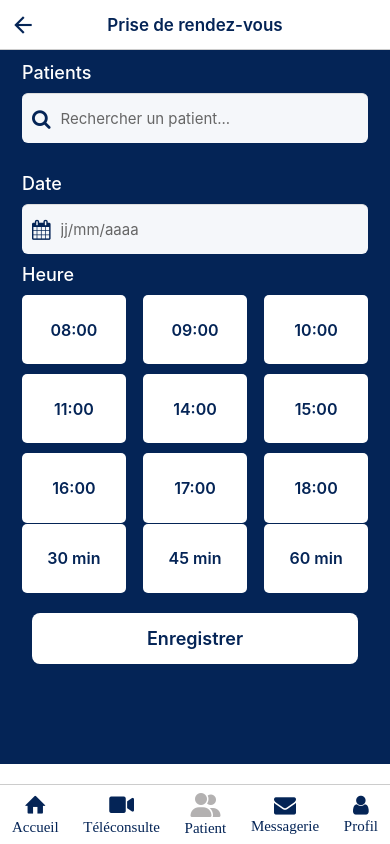
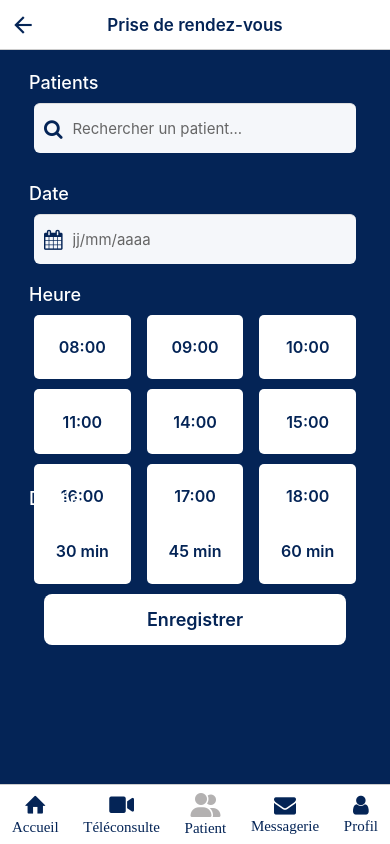
Before and after one commit to Juleslgc/Demoday_Cardiohub, a React Native app in the folder frontend/: screen /AppointmentScreen in a window 390 px wide. Built offline with nearby package versions, Linux system fonts and the light colour scheme.

Commit message:
fix(frontend): homogenization of the UI for AppointmentScreen, CalendarScreen, EditAppointmentScreen and TeleconsultationProScreen

```diff
--- a/frontend/src/screens/pro/AppointmentScreen.js
+++ b/frontend/src/screens/pro/AppointmentScreen.js
@@ -1,10 +1,10 @@
 import React, { useEffect, useState } from "react";
 import { SafeAreaView } from "react-native-safe-area-context";
-import { View, Text, StyleSheet, ScrollView, TouchableOpacity, TextInput, FlatList } from "react-native";
+import { View, Text, StyleSheet, ScrollView, TouchableOpacity, TextInput } from "react-native";
 import FooterPro from "../../components/FooterPro";
-import MaterialIcons from '@expo/vector-icons/MaterialIcons';
 import FontAwesome from '@expo/vector-icons/FontAwesome';
 import { searchPatientsByName, createAppointment } from "../../services/api";
+import HeaderPage from "../../components/HeaderPage";
 
 /**
 * Screen for creating an appointment for a professional.
@@ -160,24 +160,19 @@ export default function AppointmentScreen({ navigation }) {
     }
   };
 
-
   return (
     <SafeAreaView style={styles.container}>
-      {/* === HEADER === */}
-      <View style={styles.header}>
-        <TouchableOpacity onPress={() => navigation.goBack()} style={styles.backButton}>
-          <MaterialIcons name="arrow-back" size={26} color="#042456" />
-        </TouchableOpacity>
-        <View style={styles.headerCenter}>
-          <Text style={styles.headerTitle}>Prise de rendez-vous</Text>
-        </View>
-      </View>
+      <HeaderPage title="Prise de rendez-vous" />
+
       {/* === SCROLLABLE CONTENT === */}
       <ScrollView
+        style={{ flex: 1, marginTop: 60 }}
         contentContainerStyle={styles.scrollContainer}
         showsVerticalScrollIndicator={false}
         >
-          <View style={{marginBottom: -10}}>
+          {/* --- Patients section --- */}
+          <View style={styles.content}>
+            <View style={[styles.sectionContainer, { position: "relative" }]}>
               <Text style={styles.text}>Patients</Text>
               {/* Search bar */}
               <View style={styles.searchSection}>
@@ -196,7 +191,7 @@ export default function AppointmentScreen({ navigation }) {
                       return;
                     }
 
-                  // Appel API pour rechercher les patients
+                    // Call API to search patients
                     try {
                       const results = await searchPatientsByName(text);
                       setPatients(results);
@@ -226,8 +221,9 @@ export default function AppointmentScreen({ navigation }) {
                 </View>
               )}
             </View>
+
           {/* --- Date selection --- */}
-          <View style={{marginBottom: -10}}>
+          <View style={styles.sectionContainer}>
             <Text style={styles.text}>Date</Text>
             <View style={styles.searchSection}>
             <FontAwesome name="calendar" size={20} color="#042456" style={styles.searchIcon} />
@@ -241,14 +237,15 @@ export default function AppointmentScreen({ navigation }) {
               />
             </View>
             {/* Dynamic error display */}
-            <View style={{ marginTop: -40, marginBottom: 20 }}>
+            <View style={{ marginTop: -10 }}>
               {dateErrors.invalidFormat && <Text style={styles.errorText}>Format incorrect, jj/mm/aaaa</Text>}
               {dateErrors.invalidDayMonth && <Text style={styles.errorText}>Jour ou mois ou année invalide</Text>}
               {dateErrors.pastDate && <Text style={styles.errorText}>La date ou l'heure est déjà passée</Text>}
             </View>
           </View>
+
           {/* --- Time selection --- */}
-          <View style={{marginBottom: -10}}>
+          <View style={styles.sectionContainer}>
             <Text style={styles.text}>Heure</Text>
             <View style={styles.allActions}>
               {timeSlots.map((time, index) => (
@@ -258,8 +255,9 @@ export default function AppointmentScreen({ navigation }) {
               ))}
             </View>
           </View>
+
           {/* --- Duration selection --- */}
-          <View style={{marginBottom: -10}}>
+          <View style={styles.sectionContainer}>
             <Text style={styles.text}>Durée</Text>
             <View style={styles.allActions}>
               {durationSlots.map((duration, index) => (
@@ -269,12 +267,13 @@ export default function AppointmentScreen({ navigation }) {
               ))}
             </View>
           </View>
+
           {/* --- Save button --- */}
-          <View style={{marginTop: 30}}>
             <TouchableOpacity style={styles.saveButton} activeOpacity={0.8} onPress={handleCreateAppointment}>
               <Text style={styles.saveButtonText}>Enregistrer</Text>
             </TouchableOpacity>
           </View>
+
           </ScrollView>
       {/* === FOOTER === */}
       <FooterPro />
@@ -285,45 +284,28 @@ export default function AppointmentScreen({ navigation }) {
 const styles = StyleSheet.create({
   container: {
     flex: 1,
-    backgroundColor: "#fff",
+    backgroundColor: "#042456",
   },
-  /** HEADER **/
-  header: {
-    flexDirection: "row",
-    alignItems: "center",
-    justifyContent: "center",
-    backgroundColor: "#fff",
-    height: 50,
-    borderBottomWidth: 1,
-    borderBottomColor: "#ccc",
-    position: "relative",
+  /** SCROLLABLE CONTENT **/
+  scrollContainer: {
+    padding: 12,
+    paddingBottom: 100, // to prevent the bottom from being hidden under the footer
+    backgroundColor: "#042456"
   },
-  backButton: {
-    position: "absolute",
-    left: 10,
-    zIndex: 2,
+  content: {
+    flex: 1,
+    paddingHorizontal: 12,
+    paddingBottom: 80, // évite que le footer masque le bouton
   },
-  headerCenter: {
-    flex: 1,
-    alignItems: "center",
-  },
-  headerTitle: {
-    fontSize: 17,
-    fontWeight: "600",
-    color: "#042456",
+  sectionContainer: {
+    marginBottom: 20, // même espacement entre chaque bloc
   },
   text: {
     fontSize: 18,
     color: "#fff",
     fontWeight: "500",
     marginBottom: 10,
-    marginLeft: 10,
-  },
-  /** SCROLLABLE CONTENT **/
-  scrollContainer: {
-    padding: 12,
-    paddingBottom: 100, // to prevent the bottom from being hidden under the footer
-    backgroundColor: "#042456"
+    marginLeft: 5,
   },
   /** SEARCH BAR **/
   searchSection: {
@@ -334,7 +316,7 @@ const styles = StyleSheet.create({
     borderTopColor: "#ddd",
     borderRadius: 6,
     marginHorizontal: 10,
-    marginBottom: 40,
+    marginBottom: 10,
     minHeight: 50,
     paddingLeft: 10,
     paddingRight: 5,
@@ -349,14 +331,15 @@ const styles = StyleSheet.create({
   },
 dropdown: {
   backgroundColor: "#ccc",
+  position: "absolute",
+  top: 70, // légèrement plus précis : juste sous la barre de recherche
+  left: 10, // aligne avec le marginHorizontal de la barre
+  right: 10, // idem de l’autre côté
   borderRadius: 6,
-  marginHorizontal: 10,
-  marginTop: -40,
-  marginBottom: 20,
-  maxHeight: 150,
   borderWidth: 1,
   borderColor: "#aba9a9ff",
-  zIndex: 5, // make sure it's on top
+  maxHeight: 150,
+  //zIndex: 10, // pour passer au-dessus de tout
 },
 dropdownItem: {
   paddingVertical: 10,
@@ -364,13 +347,12 @@ dropdownItem: {
   borderBottomWidth: 1,
   borderBottomColor: "#aba9a9ff",
 },
-
 allActions: {
   flexDirection: 'row',
   flexWrap: 'wrap',
   justifyContent: 'space-between', // uniform spacing between columns
   marginHorizontal: 10,
-  marginBottom: -30
+  marginBottom: -70
 },
 square: {
   width: '30%', // 3 columns → 30% + gaps
@@ -392,7 +374,7 @@ saveButton: {
   borderRadius: 8,
   alignItems: 'center',
   marginHorizontal: 20,
-  marginTop: 20,
+  marginTop: 50,
 },
 saveButtonText: {
   color: '#042456',
--- a/frontend/src/screens/pro/CalendarScreen.js
+++ b/frontend/src/screens/pro/CalendarScreen.js
@@ -14,9 +14,13 @@ import { getAppointmentPro } from "../../services/api";
 */
 export default function CalendarScreen() {
   // --- Local States ---
+  const today = new Date().toISOString().split('T')[0]; // retrieves only the date
+
   const [appointments, setAppointments] = useState([]); // complete list of appointments
-  const [markedDates, setMarkedDates] = useState({}); // days marked on the calendar
-  const [selectedDate, setSelectedDate] = useState(null); // currently selected day
+  const [markedDates, setMarkedDates] = useState({
+    [today]: { selected: true, selectedColor: "#00BFFF"},
+  }); // days marked on the calendar
+  const [selectedDate, setSelectedDate] = useState(today); // currently selected day
   const [loading, setLoading] = useState(false); // loading indicator
 
   // --- Calendar configuration in French ---
@@ -67,7 +71,13 @@ export default function CalendarScreen() {
                 marks[formattedDate] = { marked: true, dotColor: '#00BFFF' };
               }
             });
-            setMarkedDates(marks);
+            setMarkedDates({
+              ...marks,
+              [today]: { ...(marks[today] || {}), selected: true, selectedColor: "#00BFFF" },
+            });
+
+            // Forces today's date as selected
+            setSelectedDate(today);
           }
         } catch (err) {
           console.error('Erreur lors du chargement des rendez-vous :', err);
@@ -86,7 +96,25 @@ export default function CalendarScreen() {
 
   // When a day is selected in the calendar
   const handleDayPress = (day) => {
-    setSelectedDate(day.dateString);
+    const ds = day.dateString;
+
+    setSelectedDate(ds);
+
+    setMarkedDates((prev) => {
+      // Removes "selected" from all previous dates
+      const cleared = Object.fromEntries(
+        Object.entries(prev).map(([date, props]) => [
+          date,
+          { ...props, selected: false },
+        ])
+      );
+
+      // Only mark the new date as selected
+      return {
+        ...cleared,
+        [ds]: { ...(cleared[ds] || {}), selected: true, selectedColor: "#00BFFF" },
+      };
+    });
   };
 
   // --- Filtering appointments for the selected day ---
@@ -107,7 +135,9 @@ export default function CalendarScreen() {
         <ActivityIndicator size="large" color="#fff" style={{ marginTop: 50 }} />
       ) : (
         <>
+        <View style={styles.content}>
           <Calendar
+            current={selectedDate}
             style={{ marginTop: 50 }}
             onDayPress={handleDayPress}
             firstDay={1} // To make the first day Monday and not Sunday
@@ -120,36 +150,41 @@ export default function CalendarScreen() {
             }}
             markedDates={{
               ...markedDates,
-              ...(selectedDate && {
               [selectedDate]: {
+                ...(markedDates[selectedDate] || {}),
                 selected: true,
                 selectedColor: '#00BFFF',
-                  marked: markedDates[selectedDate]?.marked,
                 dotColor: '#fff',
               },
-              }),
               }}
           />
           {/* === List of appointments for the day === */}
           {selectedDate && (
               <View style={styles.appointmentsContainer}>
-              <Text style={styles.dateTitle}> Rendez-vous du {selectedDate ? selectedDate.split('-').reverse().join('/') : ''}</Text>
-
+                <Text style={styles.dateTitle}>Rendez-vous du {selectedDate ? selectedDate.split('-').reverse().join('/') : ''}</Text>
                 {rdvForSelectedDate.length > 0 ? (
                   <FlatList
                     data={rdvForSelectedDate}
                     keyExtractor={(item) => item.id.toString()}
-                  renderItem={({ item }) => (
+                    renderItem={({ item }) => {
+                      // Exemple : "28/10/2025 14:00:00"
+                      const [datePart, timePart] = item.dateTime.split(' '); // ["28/10/2025", "14:00:00"]
+                      const time = timePart ? timePart.slice(0, 5) : ''; // "14:00"
+
+                      return (
                       <Text style={styles.appointmentItem}>
-                      • {item.patient?.firstName} {item.patient?.lastName} - {item.dateTime}
+                        <Text style={{ fontWeight: "600" }}>{time}</Text>
+                         {` : ${item.patient?.firstName} ${item.patient?.lastName}`}
                       </Text>
-                  )}
+                      );
+                    }}
                   />
                 ) : (
-                <Text style={{ color: '#fff' }}>Aucun rendez-vous</Text>
+                  <Text style={{ color: '#042456', fontSize: 16 }}>Aucun rendez-vous</Text>
                 )}
               </View>
           )}
+          </View>
         </>
       )}
       {/* === FOOTER === */}
@@ -164,19 +199,29 @@ const styles = StyleSheet.create({
     flexDirection: "column",
     backgroundColor: '#042456',
   },
+  content: {
+    flex: 1,
+    paddingBottom: 10,
+  },
   appointmentsContainer: {
+    flex: 1,
+    backgroundColor: "#fff",
+    marginHorizontal: 10,
     marginTop: 20,
+    marginBottom: 70,
+    borderRadius: 8,
+    paddingVertical: 15,
     paddingHorizontal: 20,
   },
   dateTitle: {
     fontSize: 18,
     fontWeight: 'bold',
     marginBottom: 10,
-    color: "#fff"
+    color: "#042456",
   },
   appointmentItem: {
     fontSize: 16,
     marginBottom: 5,
-    color: "#fff"
+    color: "#042456",
   },
 });
--- a/frontend/src/screens/pro/EditAppointmentScreen.js
+++ b/frontend/src/screens/pro/EditAppointmentScreen.js
@@ -5,6 +5,7 @@ import FooterPro from "../../components/FooterPro";
 import MaterialIcons from '@expo/vector-icons/MaterialIcons';
 import FontAwesome from '@expo/vector-icons/FontAwesome';
 import { updatedAppointment } from "../../services/api";
+import HeaderPage from "../../components/HeaderPage";
 
 /**
 * Appointment Modification Screen (EditAppointmentScreen)
@@ -141,16 +142,10 @@ export default function EditAppointmentScreen({ navigation, route }) {
   return (
     <SafeAreaView style={styles.container}>
       {/* === Custom Header === */}
-      <View style={styles.header}>
-        <TouchableOpacity onPress={() => navigation.goBack()} style={styles.backButton}>
-          <MaterialIcons name="arrow-back" size={26} color="#042456" />
-        </TouchableOpacity>
-        <View style={styles.headerCenter}>
-          <Text style={styles.headerTitle}>Modification de rendez-vous</Text>
-        </View>
-      </View>
+      <HeaderPage title="Modification de rendez-vous" />
         {/* === Scrolling content === */}
         <ScrollView
+          style={{ flex: 1, marginTop: 60 }}
           contentContainerStyle={styles.scrollContainer}
           showsVerticalScrollIndicator={false}
         >
@@ -221,7 +216,7 @@ export default function EditAppointmentScreen({ navigation, route }) {
 const styles = StyleSheet.create({
   container: {
     flex: 1,
-    backgroundColor: "#fff",
+    backgroundColor: "#042456",
   },
   /** HEADER **/
   header: {
--- a/frontend/src/screens/pro/TeleconsultationProScreen.js
+++ b/frontend/src/screens/pro/TeleconsultationProScreen.js
@@ -207,11 +207,16 @@ export default function TeleconsultationProScreen({ navigation }) {
             ) : filteredAppointments.length === 0 ? (
               <Text style={{ color: "#fff", textAlign: "center", marginTop: 20 }}>Aucun rendez-vous à afficher</Text>
             ) : (
-              filteredAppointments.map((appointment) => (
-                <View key={appointment.id} style={styles.card}>
+              filteredAppointments.map((appointment) => {
+                const [datePart, timePart] = appointment.dateTime.split(' ');
+                const [hour, minute] = timePart ? timePart.split(':') : ['', ''];
+                const formattedTime = `${hour}:${minute}`;
+
+                return (
+                  <View key={appointment.id} style={styles.card}>
                     <View style={styles.rowCenter}>
                       <Entypo name="calendar" size={22} color="#042456" style={styles.iconInline} />
-                      <Text style={styles.title}>{appointment.dateTime}</Text>
+                      <Text style={styles.title}>{datePart} à {formattedTime}</Text>
                     </View>
                     <View style={styles.rowCenter}>
                       <MaterialIcons name="account-circle" size={45} color="#042456" style={styles.iconInline} />
@@ -236,8 +241,9 @@ export default function TeleconsultationProScreen({ navigation }) {
                       </TouchableOpacity>
                     </View>
                 </View>
-              ))
-            )}
+              );
+            })
+          )}
           </ScrollView>
           {/* === SEARCH BAR === */}
           <View style={styles.searchSection}>
@@ -261,31 +267,6 @@ const styles = StyleSheet.create({
   container: {
     flex: 1,
     backgroundColor: "#fff"
-  },
-  /** HEADER **/
-  header: {
-    flexDirection: "row",
-    alignItems: "center",
-    justifyContent: "center",
-    backgroundColor: "#fff",
-    height: 50,
-    borderBottomWidth: 1,
-    borderBottomColor: "#ccc",
-    position: "relative",
-  },
-  backButton: {
-    position: "absolute",
-    left: 10,
-    zIndex: 2,
-  },
-  headerCenter: {
-    flex: 1,
-    alignItems: "center",
-  },
-  headerTitle: {
-    fontSize: 17,
-    fontWeight: "600",
-    color: "#042456",
   },
   /** SECTION: "New appointment" button **/
   fixedAction: {
@@ -333,11 +314,10 @@ const styles = StyleSheet.create({
   },
   rowCenter: {
     flexDirection: "row",
-    backgroundColor: "#E6E6E6",
     borderRadius: 10,
     overflow: "hidden",
-    marginTop: 6,
-    marginBottom: 18,
+    marginTop: 4,
+    marginBottom: 5,
   },
   filterItem: {
     flex: 1,
@@ -351,19 +331,21 @@ const styles = StyleSheet.create({
   filterText: { fontSize: 18, color: "#042456", fontWeight: "500" },
   filterTextActive: { color: "#042456", fontWeight: "600" },
   scrollContainer: { padding: 12, paddingBottom: 100 },
-  rowCenter: { flexDirection: "row", alignItems: "center", marginBottom: 10 },
   card: {
     backgroundColor: "#fff",
     marginBottom: 20,
     borderRadius: 7,
-    padding: 10,
+    paddingVertical: 8,
+    paddingHorizontal: 10,
     position: "relative",
+    flexDirection: "column",
+    justifyContent: "space-between",
   },
   iconInline: {
     marginRight: 8,
   },
   title: {
-    fontSize: 19,
+    fontSize: 18,
     fontWeight: "600",
     color: "#042456",
   },
@@ -402,7 +384,7 @@ const styles = StyleSheet.create({
   flexDirection: 'row',
   justifyContent: 'space-between',
   alignItems: 'center',
-  marginTop: 10,
+  marginTop: 2,
   gap: 10, // to space out the buttons
 },
 
```
Also changed, not shown: frontend/src/screens/pro/HomeProScreen.js (+3 -4 lines). Lines whose indentation alone changed are shown as unchanged.
